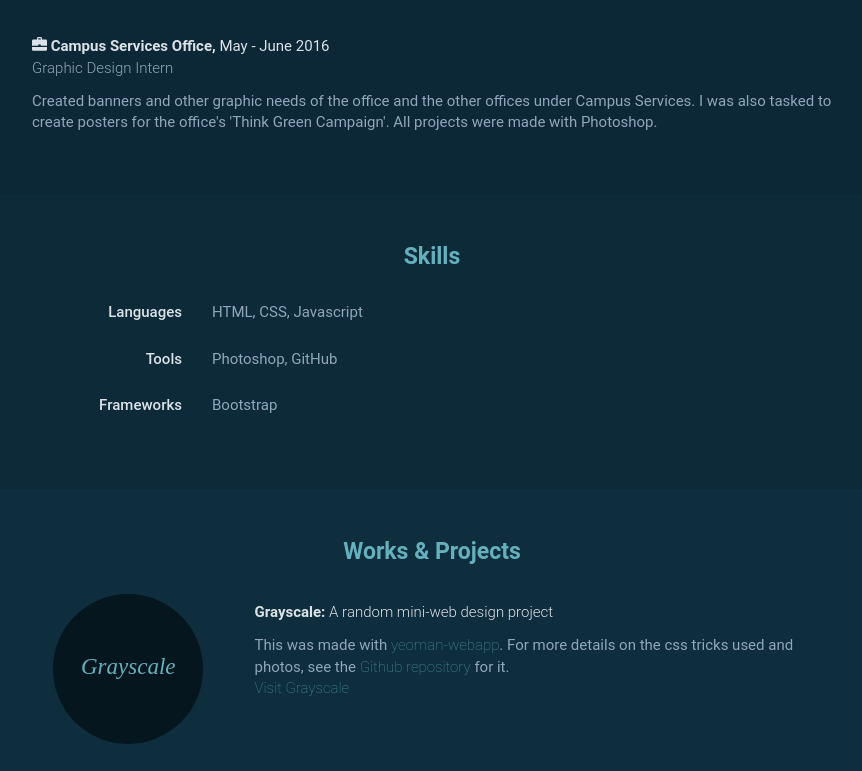
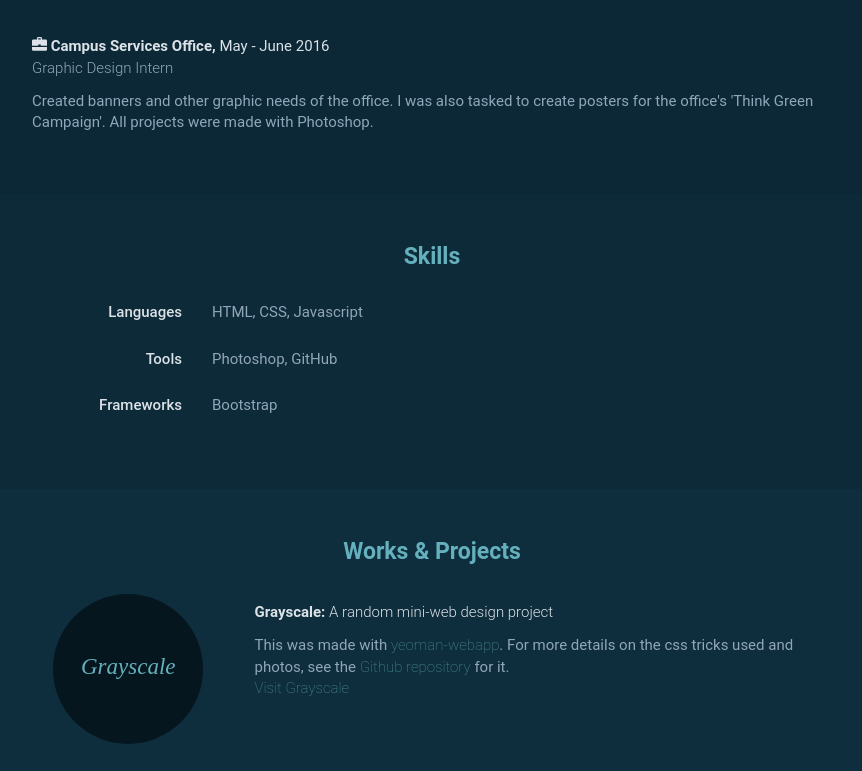
Before and after one commit to meganza/unbuilt-meganza.github.io, a website: page app/index.html in a window 1280 px wide. Shown: the part 1342-2113 px from the top of the page, without its empty margins (208-1070 px from the left). Drawn offline with nearby package versions, Linux system fonts and the light colour scheme; files that its build step writes are made by us from their sources; files whose address does not match are found by name.

Commit message:
Changed description for CSO internship

```diff
--- a/app/index.html
+++ b/app/index.html
@@ -152,8 +152,7 @@
           <div class="description">
             <div class="space-ten"></div>
             <p class="normal">
-              Created banners and other graphic needs of the office and the other offices under Campus Services.
-              I was also tasked to create posters for the office's 'Think Green Campaign'. All projects were made with Photoshop.
+              Created banners and other graphic needs of the office. I was also tasked to create posters for the office's 'Think Green Campaign'. All projects were made with Photoshop.
             </p>
           </div>
        </div>
@@ -559,9 +558,7 @@
                 <div class="item">
                   <img src="images/info4.png">
                 </div>
-                <div class="item">
-                  <img src="images/info5.png">
-                </div>
+
               </div>
 
               <!-- Controls -->
```
